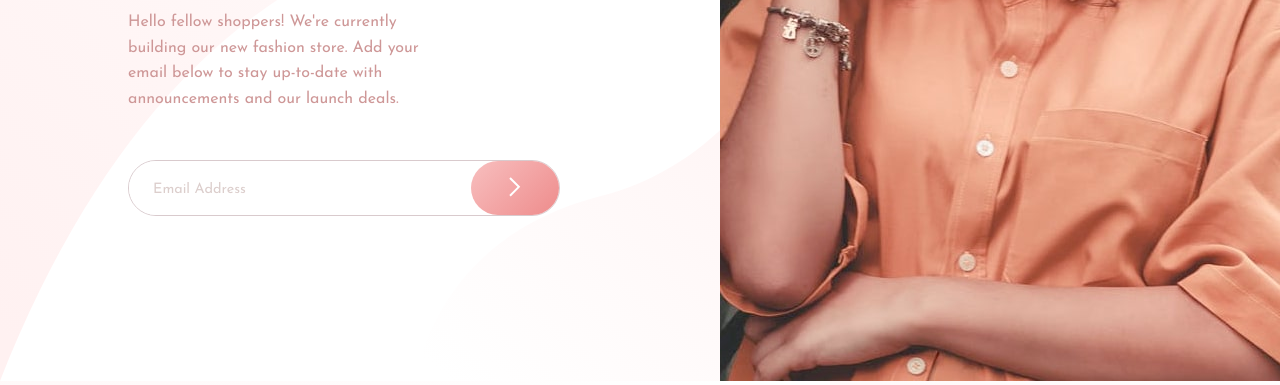
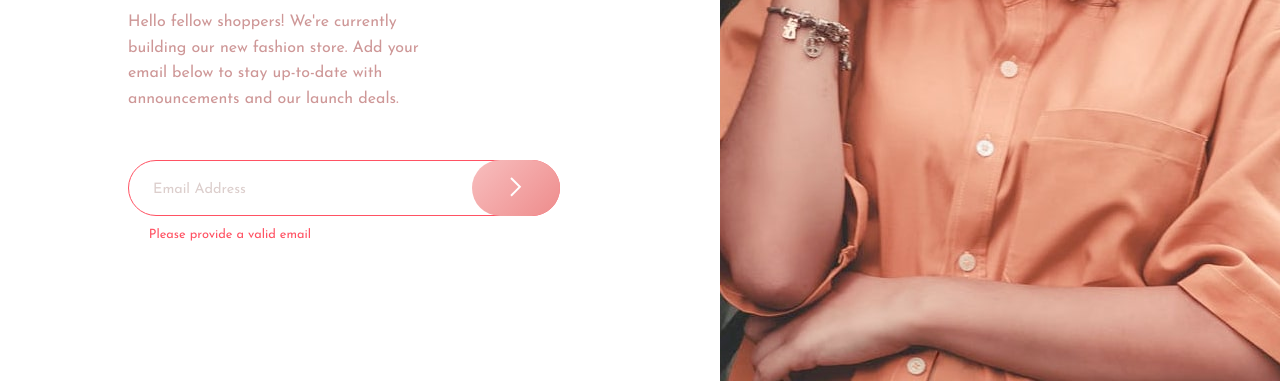
Before and after one commit to ValeriyaS-code/apparel-coming-soon, a plain HTML site: page index.html in a window 1280 px wide. Both pictures are taken after a click on the button 515 px from the left and 607 px from the top of the page. Shown: the part 419-804 px from the top of the page. Drawn offline with Linux system fonts and the light colour scheme.

Commit message:
email validation form added

```diff
--- a/assets/script.js
+++ b/assets/script.js
@@ -0,0 +1,31 @@
+var emailField = document.getElementById("email");
+var button = document.getElementById("btn");
+var response = document.getElementById("hidden");
+
+button.addEventListener('click', function() {
+    var email = emailField.value;
+    console.log(email);
+  });
+
+  function validateEmail(email) {
+    const re = /^(([^<>()\[\]\\.,;:\s@"]+(\.[^<>()\[\]\\.,;:\s@"]+)*)|(".+"))@((\[[0-9]{1,3}\.[0-9]{1,3}\.[0-9]{1,3}\.[0-9]{1,3}\])|(([a-zA-Z\-0-9]+\.)+[a-zA-Z]{2,}))$/;
+    return re.test(String(email).toLowerCase());
+  }
+
+  button.addEventListener('click', function() {
+    var email = emailField.value;
+    if (validateEmail(email)) {
+      hidden.innerHTML = "Thank you for providing your email address!";
+
+      const changeColorGood = document.getElementById("hidden");
+        changeColorGood.style.color = "hsl(0, 36%, 70%)";
+    } else {
+        const changeColor = document.getElementById("email");
+        changeColor.style.border = "1px solid hsl(354, 100%, 66%)";
+
+        const changeColorText = document.getElementById("hidden");
+        changeColorText.style.color = "hsl(354, 100%, 66%)";
+
+        hidden.innerHTML = "Please provide a valid email";
+    }
+  });
--- a/assets/style.css
+++ b/assets/style.css
@@ -5,7 +5,6 @@
 
 .container {
     display: flex;
-    background-image: url('./images/bg-pattern-desktop.svg');
     font-family: 'Josefin Sans', sans-serif;
 }
 
@@ -44,24 +43,27 @@
     margin-bottom: 3rem;
 }
 
-.form {
-    display:flex;
-    flex-direction:row;
+input {
+    flex-grow:2;
+    border:none;
+    border-radius: 3rem;
+    padding-left: 1.5rem;
+    position: absolute;
     border:0.3px solid #D9CACD;
     border-radius: 3rem;
     width: 27rem;
     height: 3.5rem;
 }
 
-input {
-    flex-grow:2;
-    border:none;
-    border-radius: 3rem;
-    padding-left: 1.5rem;
+input:focus {
+    outline: none;
 }
 
-input:focus {
-    outline: none;
+input:-webkit-autofill,
+input:-webkit-autofill:hover,
+input:-webkit-autofill:focus,
+input:-webkit-autofill:active{
+    -webkit-box-shadow: 0 0 0 30px white inset !important;
 }
 
 input::placeholder {
@@ -71,14 +73,22 @@ input::placeholder {
     font-size: 0.9rem;
 }
 
-button {
+#btn {
+    background-image: linear-gradient(135deg, hsl(0, 80%, 86%), hsl(0, 74%, 74%));
     width: 5.5rem;
+    height: 3.5rem;
     border-radius: 3rem;
     border: none;
+    position: relative;
+    margin-left: 21.5rem;
+
 }
 
-#btn {
-    background-image: linear-gradient(135deg, hsl(0, 80%, 86%), hsl(0, 74%, 74%));
+#hidden {
+    margin-top: 0.7rem;
+    margin-left: 1.3rem;
+    font-size: 0.8rem;
+    font-weight: 400;
 }
 
 @media only screen and (max-width: 600px) {
@@ -108,3 +118,5 @@ button {
     .form {
         width: 22rem;
         margin-bottom: 5rem;
+    }
+}
--- a/index.html
+++ b/index.html
@@ -13,17 +13,16 @@
 <body>
     <div class="container">
         <div class="info">
-            <div class="logo">
                 <img src="./assets/images/logo.svg" alt="Base Apparel Logo" class="logo-img">
-            </div>
             <div class="picture-mobile">
                 <img src="./assets/images/hero-mobile.jpg" alt="decorative-image">
             </div>
                 <h1><span>WE'RE</span> COMING SOON</h1>
                 <p>Hello fellow shoppers! We're currently building our new fashion store. Add your email below to stay up-to-date with announcements and our launch deals.</p>
-                    <div class="form">
-                        <input type="email" name="email" placeholder="Email Address"><button id="btn"><img src="./assets/images/icon-arrow.svg"></button>
-                    </div>
+                    <input type="email" id="email" required="required" placeholder="Email Address">
+                    <button id="btn" type="submit"><img src="./assets/images/icon-arrow.svg"></button>
+                    <div id="hidden"></div>
+
         </div>
         <div class="img">
             <img src="./assets/images/hero-desktop.jpg" alt="hero image">
```
